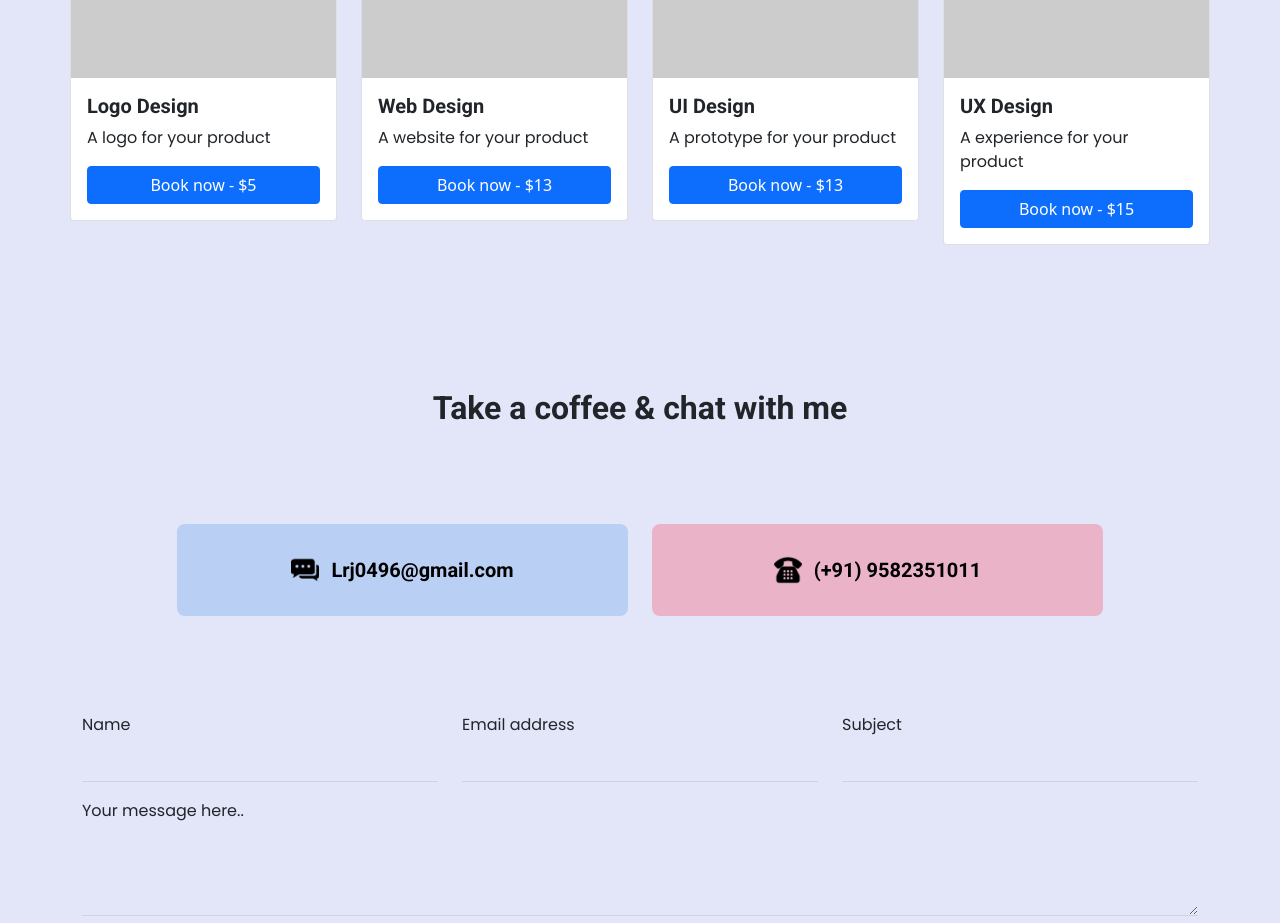
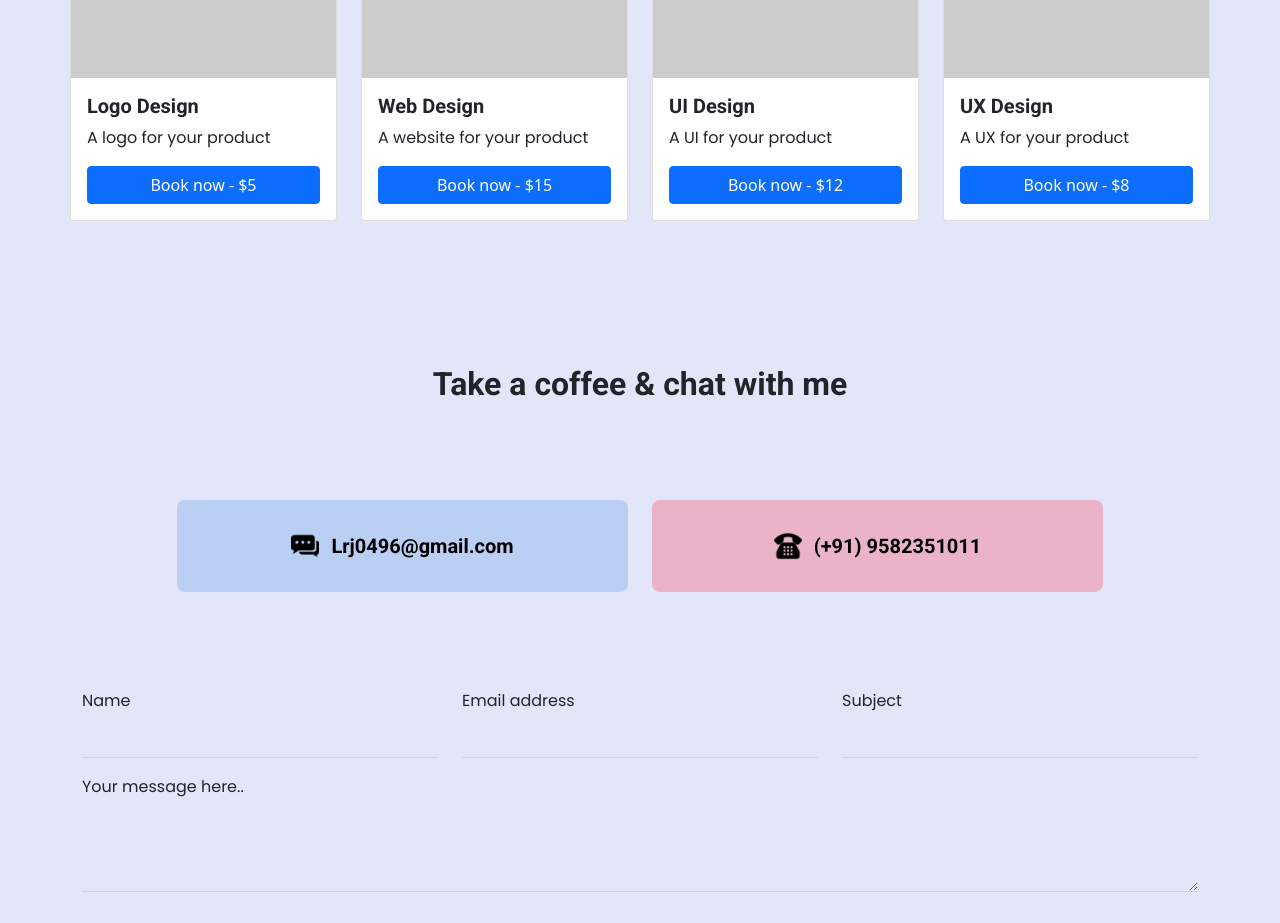
Before and after one commit to lalit-029/react-course, a React (Create React App) app: page / in a window 1280 px wide. Shown: the part 2380-3303 px from the top of the page. Built offline with nearby package versions, Linux system fonts and the light colour scheme.

Commit message:
rendering data from array using array map function

```diff
--- a/src/home/Home.js
+++ b/src/home/Home.js
@@ -6,6 +6,32 @@ import ContactForm from './ContactForm';
 import Intro from './Intro';
 import PricingCard from './Pricing';
 const Home = () =>{
+    const Pricinglist = [
+        {
+            id: 1,
+            title: "Logo Design",
+            description: "A logo for your product",
+            price: "$5"
+        },
+        {
+            id: 2,
+            title: "Web Design",
+            description: "A website for your product",
+            price: "$15"
+        },
+        {
+            id: 3,
+            title: "UI Design",
+            description: "A UI for your product",
+            price: "$12"
+        },
+        {
+            id: 4,
+            title: "UX Design",
+            description: "A UX for your product",
+            price: "$8"
+        }
+    ]
     return (
         <div>
             <Container className="banner-container">
@@ -29,16 +55,16 @@ const Home = () =>{
                 <Row>
                     <h2 className="text-center mb-5">Pricing</h2>
                     <Col xs="12" lg="3" className="py-5">
-                        <PricingCard imagesrc="https://dummyimage.com/400x400/d4d4d4/ffffff&text=Pricing+Card" title="Logo Design" description="A logo for your product" price="$5" />
+                        <PricingCard id={Pricinglist[0].id} imagesrc="https://dummyimage.com/400x400/d4d4d4/ffffff&text=Pricing+Card" title={Pricinglist[0].title} description={Pricinglist[0].description} price={Pricinglist[0].price} />
                     </Col>
                     <Col xs="12" lg="3" className="py-5">
-                        <PricingCard imagesrc="https://dummyimage.com/400x400/d4d4d4/ffffff&text=Pricing+Card" title="Web Design" description="A website for your product" price="$13" />
+                        <PricingCard id={Pricinglist[1].id} imagesrc="https://dummyimage.com/400x400/d4d4d4/ffffff&text=Pricing+Card" title={Pricinglist[1].title} description={Pricinglist[1].description} price={Pricinglist[1].price} />
                     </Col>
                     <Col xs="12" lg="3" className="py-5">
-                        <PricingCard imagesrc="https://dummyimage.com/400x400/d4d4d4/ffffff&text=Pricing+Card" title="UI Design" description="A prototype for your product" price="$13" />
+                        <PricingCard id={Pricinglist[2].id} imagesrc="https://dummyimage.com/400x400/d4d4d4/ffffff&text=Pricing+Card" title={Pricinglist[2].title} description={Pricinglist[2].description} price={Pricinglist[2].price} />
                     </Col>
                     <Col xs="12" lg="3" className="py-5">
-                        <PricingCard imagesrc="https://dummyimage.com/400x400/d4d4d4/ffffff&text=Pricing+Card" title="UX Design" description="A experience for your product" price="$15" />
+                        <PricingCard id={Pricinglist[3].id} imagesrc="https://dummyimage.com/400x400/d4d4d4/ffffff&text=Pricing+Card" title={Pricinglist[3].title} description={Pricinglist[3].description} price={Pricinglist[3].price} />
                     </Col>
                 </Row>
             </Container>
```
